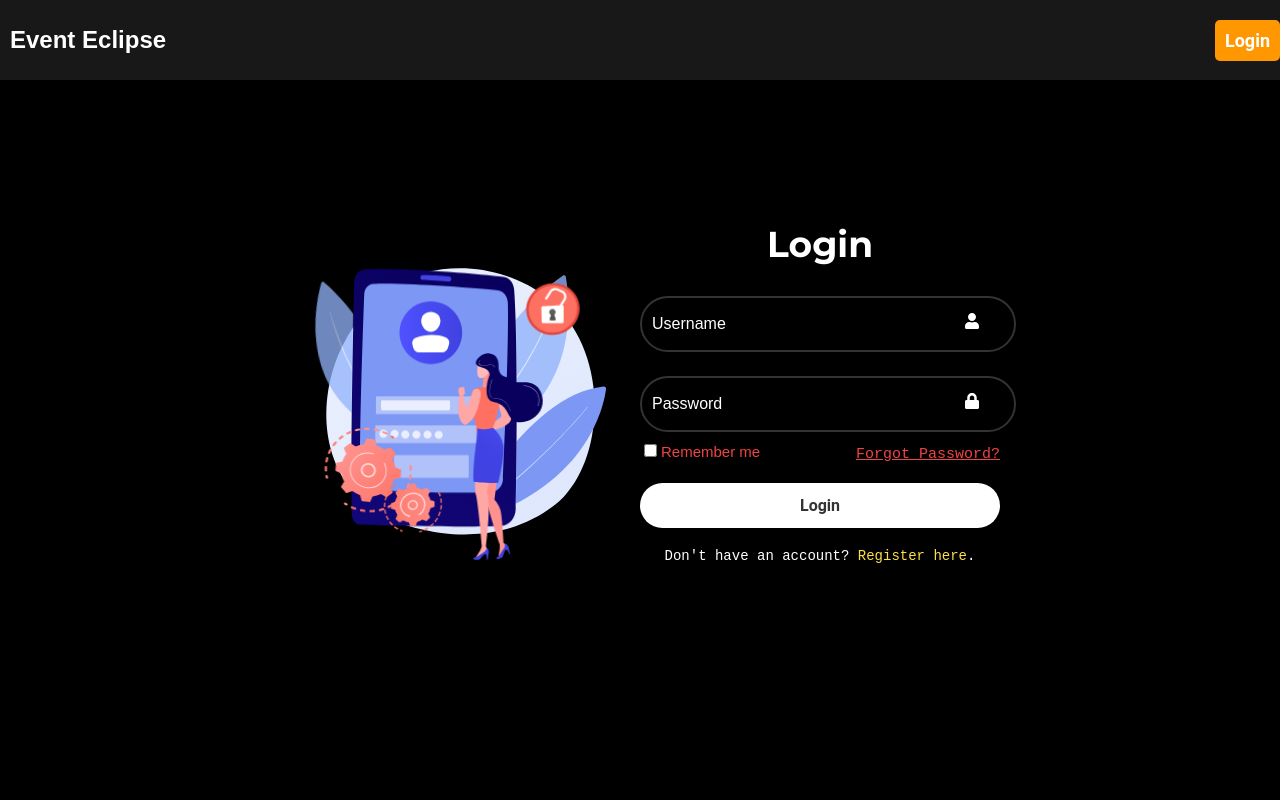
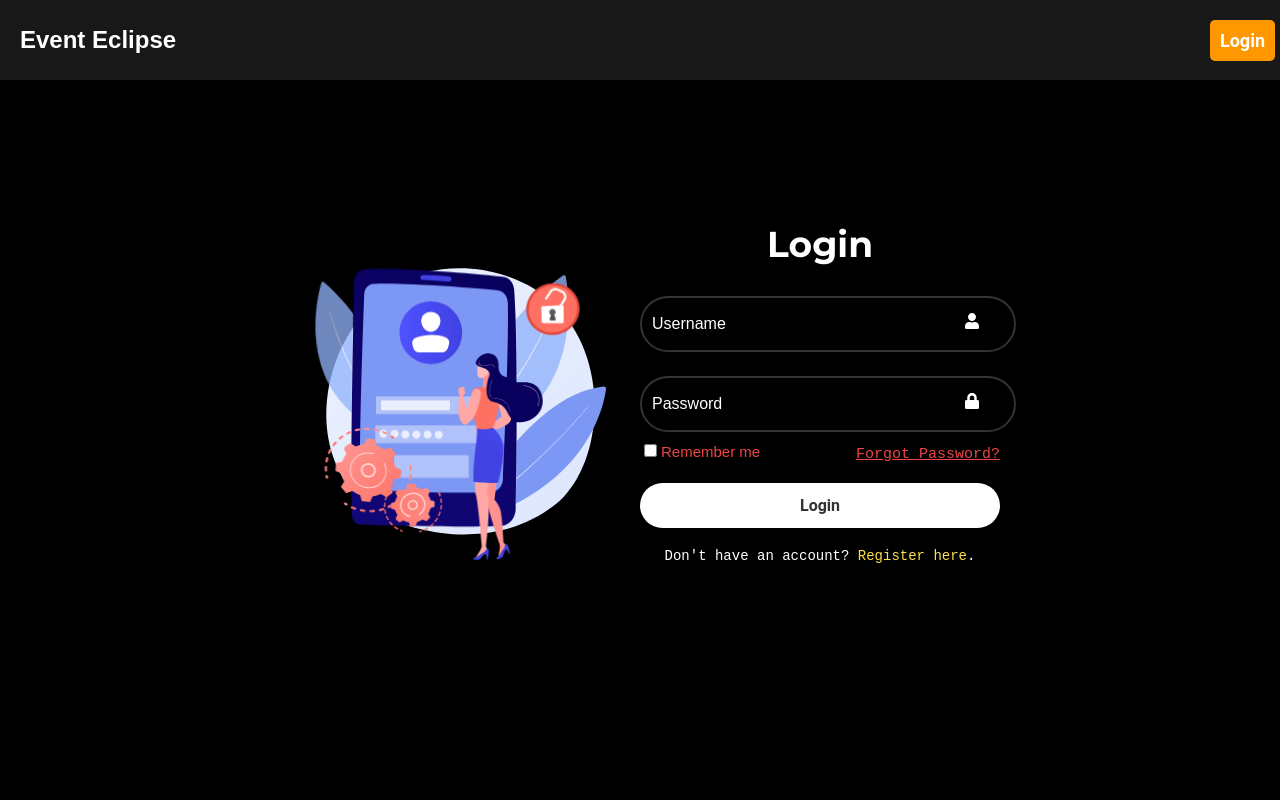
Before and after one commit to Tim-Alpha/event-eclipse-front-end, a React (Create React App) app: page /login in a window 1280 px wide. Shown: the top 800 px of the page. Built offline with nearby package versions, Linux system fonts and the light colour scheme.

Commit message:
update: fix header ui

```diff
--- a/src/components/Header.css
+++ b/src/components/Header.css
@@ -22,6 +22,7 @@
   justify-content: flex-start;
   align-items: center;
   width: 50%;
+  margin-left: 10px;
 }
 
 .logo {
@@ -35,7 +36,7 @@
   justify-content: flex-end;
   align-items: center;
   width: 50%;
-  margin-right: 10px;
+  margin-right: 15px;
   gap: 10px;
 }
 
--- a/src/components/Venues.css
+++ b/src/components/Venues.css
@@ -13,6 +13,10 @@
     justify-content: center;
     align-items: center;
     margin: auto;
+}
+
+.action {
+    margin-right: -5px;
 }
 
 .venues-grid {
```
